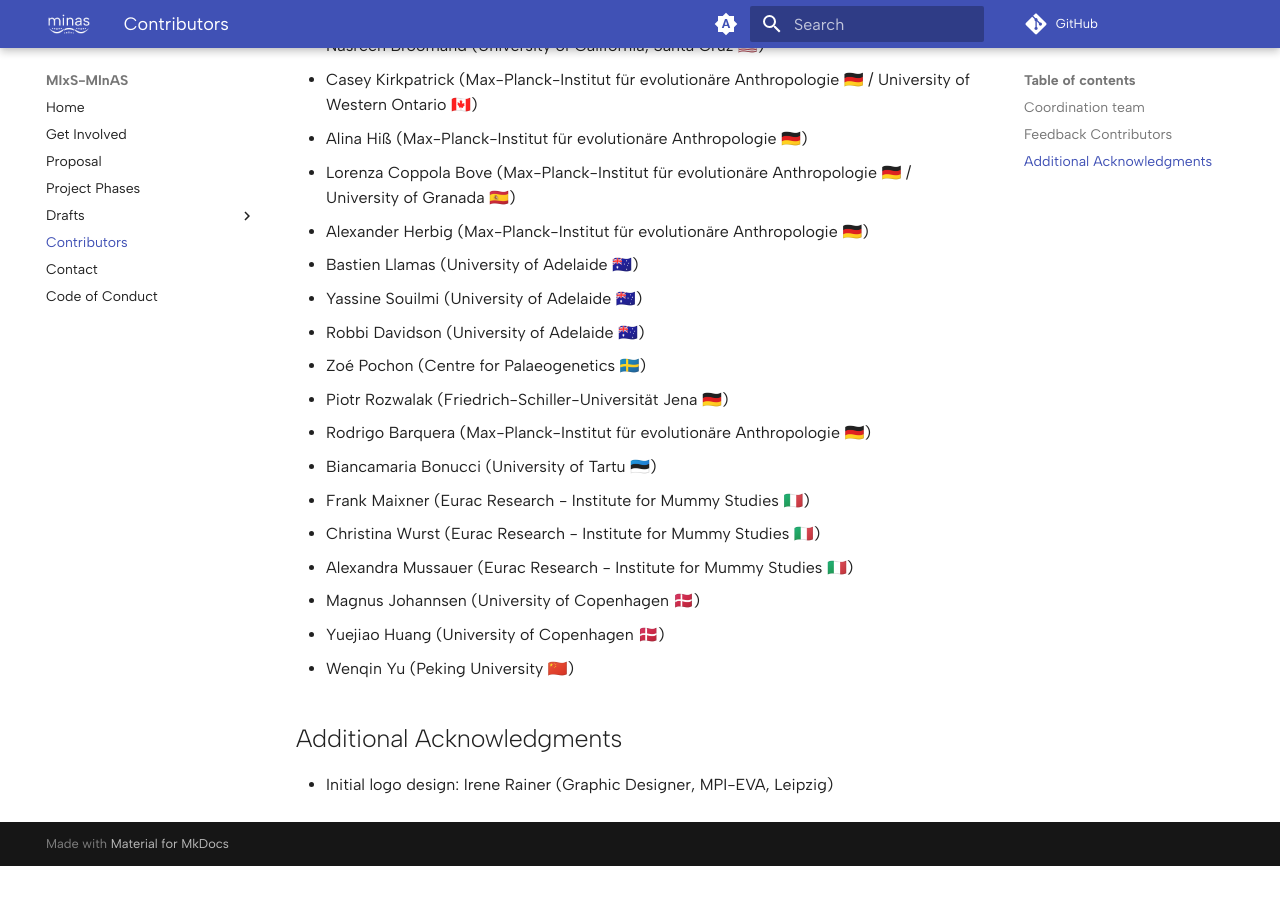
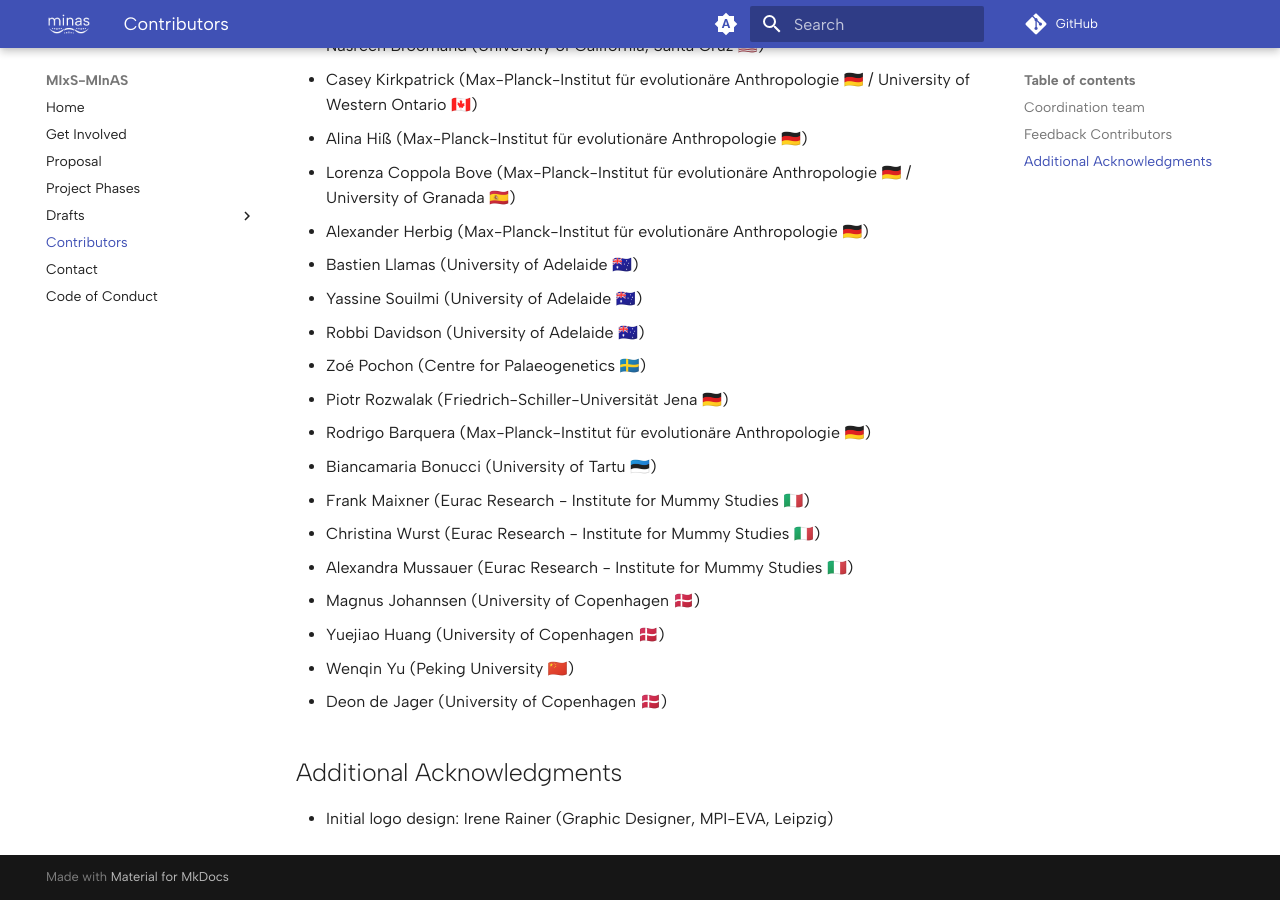
Before and after one commit to MIxS-MInAS/MIxS-MInAS.github.io, an MkDocs documentation site: the page built from docs/contributors.md, in a window 1280 px wide and 900 px high, scrolled down 1077 px. Built offline with MkDocs 1.6.1 and Material for MkDocs 9.7.7, drawn with Linux system fonts in a browser that asks for light colours; comment, search, counter and statistics services are not loaded; before the commit the page ends 1943 px from its top, so only the background shows below that.

Commit message:
Add Deon contributors

```diff
--- a/docs/contributors.md
+++ b/docs/contributors.md
@@ -46,6 +46,7 @@ Previously:
 - Magnus Johannsen (University of Copenhagen 🇩🇰)
 - Yuejiao Huang (University of Copenhagen 🇩🇰)
 - Wenqin Yu (Peking University 🇨🇳)
+- Deon de Jager (University of Copenhagen 🇩🇰)
 
 ## Additional Acknowledgments
 
```
